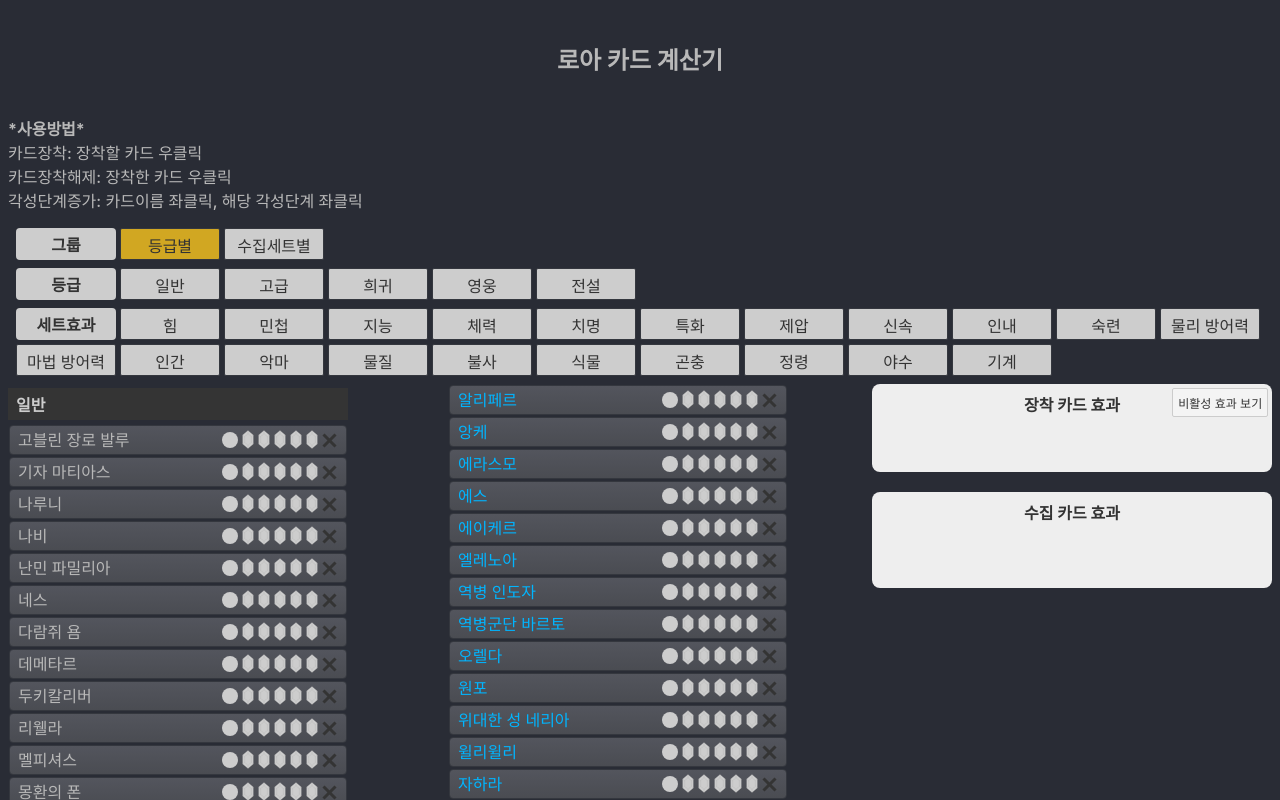
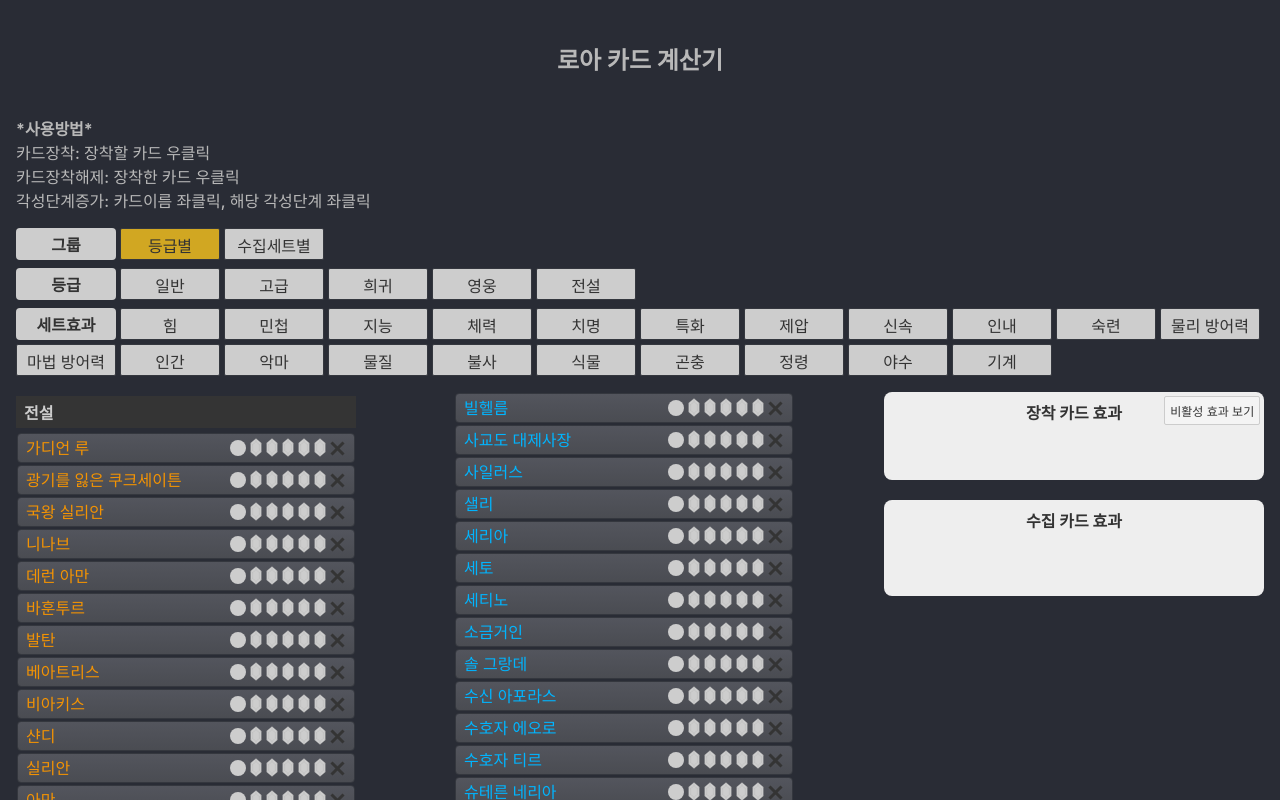
Before and after one commit to asdfghjkkl11/LostArkCardManager, a Svelte app: page / in a window 1280 px wide. Shown: the top 800 px of the page. Built offline with nearby package versions, Linux system fonts and the light colour scheme.

Commit message:
정렬기준 변경, css수정

```diff
--- a/src/App.svelte
+++ b/src/App.svelte
@@ -344,10 +344,12 @@
 <Footer/>
 <style>
 	.main{
+		padding: 8px;
 		display: flex;
+		gap: 8px;
 	}
 	.right-area{
-		width: 400px;
+		width: 380px;
 		height: 800px;
 		flex-shrink: 0;
 		display: flex;
--- a/src/GradeBoard.svelte
+++ b/src/GradeBoard.svelte
@@ -5,11 +5,11 @@
 	let renderList;
 	$: {
 		renderList = {
-			"일반": [],
+			"전설": [],
+			"영웅": [],
+			"희귀": [],
 			"고급": [],
-			"희귀": [],
-			"영웅": [],
-			"전설": []
+			"일반": []
 		};
 
 		for(let card in renderCardList){
--- a/src/Info.svelte
+++ b/src/Info.svelte
@@ -6,7 +6,7 @@
 </div>
 <style>
     .info{
-        padding: 8px 0;
+        padding: 8px;
         display: flex;
         flex-direction: column;
         font-weight: 500;
```
Also changed, not shown: public/database.json.
